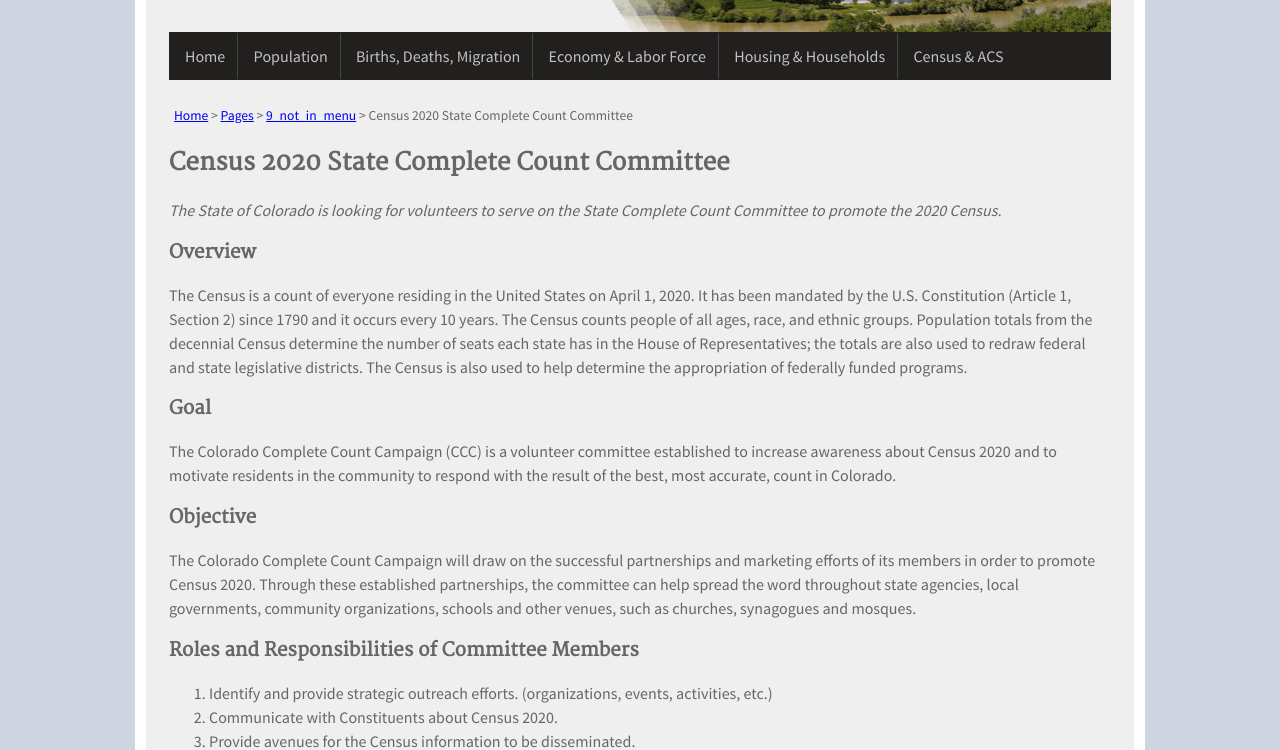
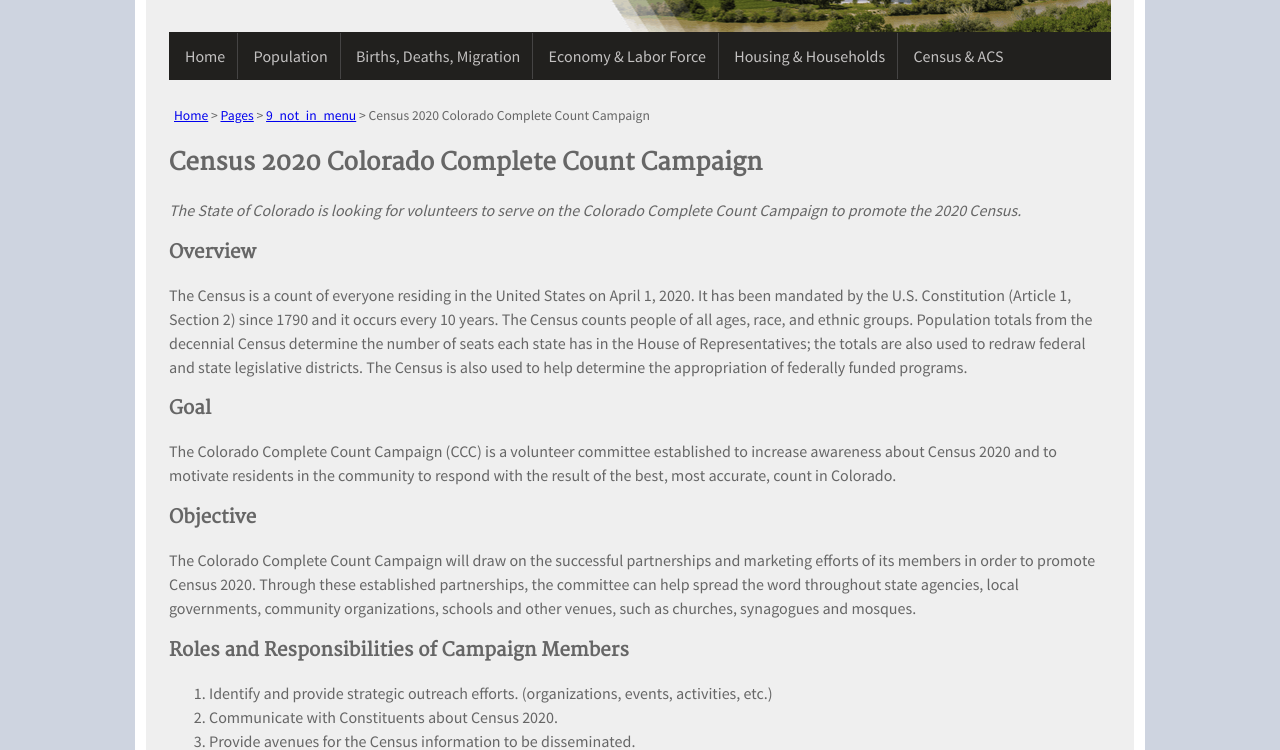
Before and after one commit to TBleess/Website_New, a Jekyll site: the page built from pages/9_Not_in_Menu/StateCompleteCountCommittee.md, in a window 1280 px wide. Shown: the part 206-956 px from the top of the page. Built offline with Jekyll 4.4.1, drawn with Linux system fonts in a browser that asks for light colours; our own code applies the rules of GitHub Pages for plain Markdown files.

Commit message:
Update StateCompleteCountCommittee.md

```diff
--- a/pages/9_Not_in_Menu/StateCompleteCountCommittee.md
+++ b/pages/9_Not_in_Menu/StateCompleteCountCommittee.md
@@ -1,6 +1,6 @@
-## Census 2020 State Complete Count Committee
+## Census 2020 Colorado Complete Count Campaign
 
-*The State of Colorado is looking for volunteers to serve on the State Complete Count Committee to promote the 2020 Census.*
+*The State of Colorado is looking for volunteers to serve on the Colorado Complete Count Campaign to promote the 2020 Census.*
 
 ### Overview
 The Census is a count of everyone residing in the United States on April 1, 2020. It has been mandated by the U.S. Constitution (Article 1, Section 2) since 1790 and it occurs every 10 years. The Census counts people of all ages, race, and ethnic groups. Population totals from the decennial Census determine the number of seats each state has in the House of Representatives; the totals are also used to redraw federal and state legislative districts. The Census is also used to help determine the appropriation of federally funded programs.
@@ -11,7 +11,7 @@ The Colorado Complete Count Campaign (CCC) is a volunteer committee established
 ### Objective
 The Colorado Complete Count Campaign will draw on the successful partnerships and marketing efforts of its members in order to promote Census 2020. Through these established partnerships, the committee can help spread the word throughout state agencies, local governments, community organizations, schools and other venues, such as churches, synagogues and mosques.
 
-### Roles and Responsibilities of Committee Members
+### Roles and Responsibilities of Campaign Members
 1. Identify and provide strategic outreach efforts. (organizations, events, activities, etc.)
 2. Communicate with Constituents about Census 2020.
 3. Provide avenues for the Census information to be disseminated.
```
